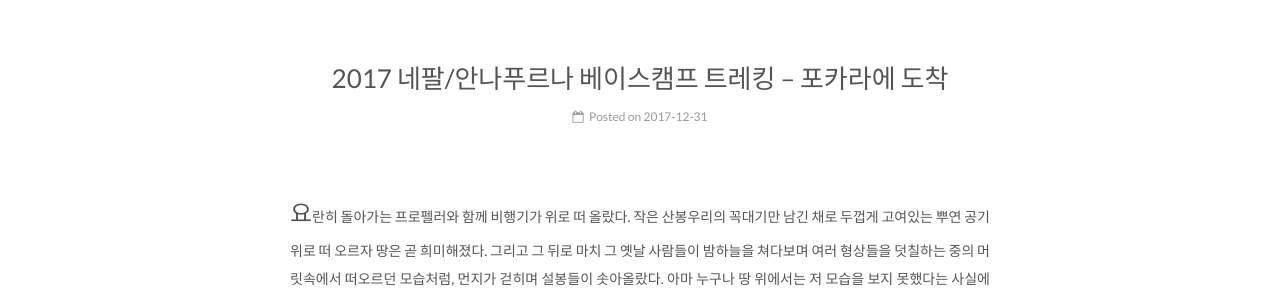
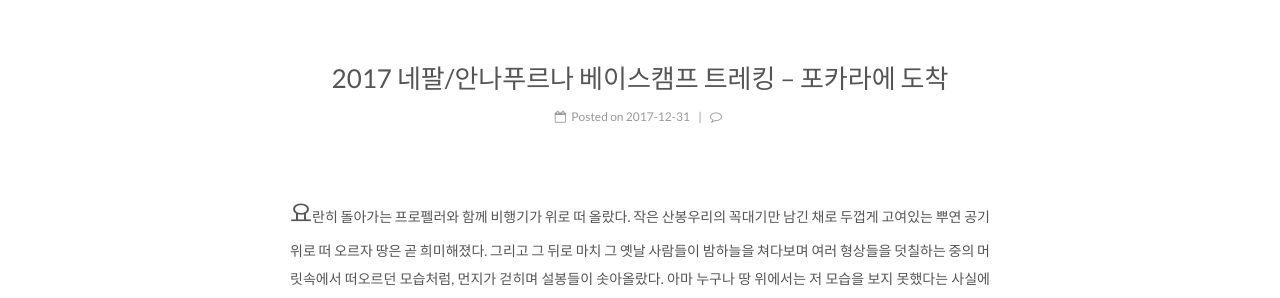
Before and after one commit to cluttered-desk/cluttered-desk.github.io, a Jekyll site: the page built from index.html, in a window 1280 px wide. Shown: the part 278-576 px from the top of the page. Built offline with Jekyll 4.4.1, drawn with Linux system fonts in a browser that asks for light colours; formulas are drawn with MathJax 3; the list of posts is cut into pages by our own code; comment, search, counter and statistics services are not loaded.

Commit message:
analytics

```diff
--- a/_config.yml
+++ b/_config.yml
@@ -379,8 +379,8 @@ han: false
 
 # Disqus
 disqus:
-  enable: false
-  shortname:
+  enable: true
+  shortname: www-cluttereddesk-net
   count: true
   # hide comments (visitors need to click to load the comments)
   # count need to be false when hide is true
@@ -435,7 +435,7 @@ gitalk:
 #google_site_verification:
 
 # Google Analytics
-#google_analytics:
+#google_analytics: "UA-113149668-1"
 
 # Yandex Webmaster tools verification setting
 # See: https://webmaster.yandex.ru/
```
